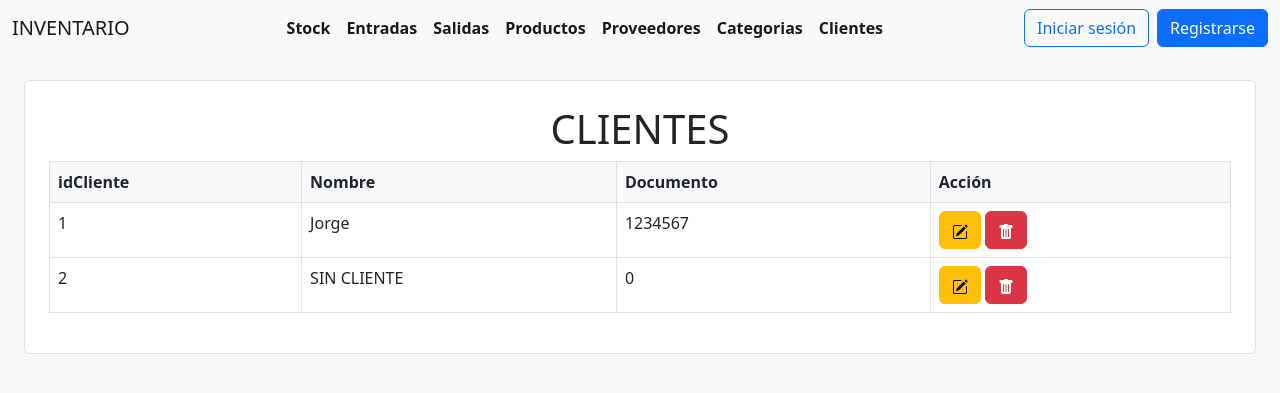
After one commit to Dfespinal7/software_intentario_sena, a Django app: page /listar_cliente in a window 1280 px wide. The commit adds this page. Shown: the top 393 px of the page. Run offline with Django 5.2, Linux system fonts and the light colour scheme; data comes from the database, SQL or seed files in the repository; both versions use the stored data as it was after the commit.

Commit message:
se modifico formulario

```diff
--- a/software_inventario/inventario/models.py
+++ b/software_inventario/inventario/models.py
@@ -1,6 +1,15 @@
 from django.db import models
 
 # Create your models here.
+
+
+def default_cliente():
+    return Clientes.objects.get_or_create(id=2)[0]
+
+def default_proveedor():
+    return Proveedores.objects.get_or_create(id=2)[0]
+
+
 class Clientes(models.Model):
     idCliente=models.BigAutoField(primary_key=True,blank=True)
     nombre=models.CharField(max_length=150)
@@ -27,8 +36,8 @@ class Productos(models.Model):
     idProducto=models.CharField(primary_key=True,blank=True,max_length=150)
     idCategoria=models.ForeignKey(Categorias,on_delete=models.CASCADE)
     nombreProducto=models.CharField(max_length=150)
-    unidadMedida=models.CharField(max_length=150)
-    stock=models.IntegerField(null=True) #el stock es el resultado de la resta de entradas y salidas, no confundir con cantidad de las otras tablas
+    unidadMedida=models.CharField(max_length=150,default="sin unidad de medida")
+    stock=models.IntegerField(null=True,default=0) #el stock es el resultado de la resta de entradas y salidas, no confundir con cantidad de las otras tablas
 
     def __str__(self):
         return f"{self.nombreProducto}"
@@ -37,10 +46,10 @@ class Entradas(models.Model):
     idEntrada=models.BigAutoField(primary_key=True,blank=True)
     idProveedor=models.ForeignKey(Proveedores,on_delete=models.CASCADE)
     idProducto=models.ForeignKey(Productos,on_delete=models.CASCADE)
-    unidadMedida=models.CharField(max_length=150)
-    observacion=models.CharField(max_length=150)
-    cantidadEntrada=models.IntegerField()
-    valorUnidad=models.DecimalField(max_digits=30,decimal_places=0)
+    unidadMedida=models.CharField(max_length=150,default=0)
+    observacion=models.CharField(max_length=150,default=0)
+    cantidadEntrada=models.IntegerField(default=0)
+    valorUnidad=models.DecimalField(max_digits=30,decimal_places=0,default=0)
 
     def __str__(self):
         return f"{self.cantidadEntrada}" #esto es una prueba
@@ -50,9 +59,9 @@ class Salidas(models.Model):
     idProducto=models.ForeignKey(Productos,on_delete=models.CASCADE)
     idCliente=models.ForeignKey(Clientes,on_delete=models.CASCADE)
     documento=models.CharField(max_length=150)  #viene del cliente
-    observacion=models.CharField(max_length=150)
-    cantidadSalida=models.IntegerField()
-    valorUnidad=models.IntegerField()
+    observacion=models.CharField(max_length=150,default="sin Observacion")
+    cantidadSalida=models.IntegerField(default=0)
+    valorUnidad=models.IntegerField(default=0)
 
     def __str__(self):
         return f"{self.cantidadSalida}"
@@ -64,6 +73,6 @@ class StockInventarios(models.Model):
     unidadMedida=models.CharField(max_length=150) #va el nombre del producto
     idEntrada=models.ForeignKey(Entradas,on_delete=models.CASCADE) #este corresponde a la cantidad de la entrada
     idSalida=models.ForeignKey(Salidas,on_delete=models.CASCADE) #este corresponde a la cantidad de la salida
-    stock=models.IntegerField() #resultado de la resta de entre la entrada y la salida
-    valorUnidad=models.DecimalField(max_digits=30,decimal_places=0) #puede venir de la tabla productos
-    valorInvenario=models.IntegerField() #es la multiplicacion entre el stock y valorUnidad
+    stock=models.IntegerField(default=0) #resultado de la resta de entre la entrada y la salida
+    valorUnidad=models.DecimalField(max_digits=30,decimal_places=0,default=0) #puede venir de la tabla productos
+    valorInvenario=models.IntegerField(default=0) #es la multiplicacion entre el stock y valorUnidad
--- a/software_inventario/inventario/templates/inventario/base.html
+++ b/software_inventario/inventario/templates/inventario/base.html
@@ -34,13 +34,13 @@
                     <a class="nav-link active fw-bold" aria-current="page" href="{% url 'listar_producto' %}">Productos</a>
                   </li>
                   <li class="nav-item">
-                    <a class="nav-link active fw-bold" aria-current="page" href="#">Proveedores</a>
+                    <a class="nav-link active fw-bold" aria-current="page" href="{% url 'listar_proveedor' %}">Proveedores</a>
                   </li>
                   <li class="nav-item">
                     <a class="nav-link active fw-bold" aria-current="page" href="#">Categorias</a>
                   </li>
                   <li class="nav-item">
-                    <a class="nav-link active fw-bold" aria-current="page" href="#">Clientes</a>
+                    <a class="nav-link active fw-bold" aria-current="page" href="{% url 'listar_cliente' %}">Clientes</a>
                   </li>
               </ul>
           </div>
--- /dev/null
+++ b/software_inventario/inventario/templates/inventario/cliente/listar_cliente.html
@@ -0,0 +1,37 @@
+{% extends 'inventario/base.html' %}
+{% load static %}
+{% block titul %}Inicio{% endblock %}
+{% block container %}
+<div class="bg-white p-4 m-4 border rounded">
+    <h1 class="text-center">CLIENTES</h1>
+    <table class="table table-bordered">
+        <thead class="bg-light">
+            <tr>
+                <th>idCliente</th>
+                <th>Nombre</th>
+                <th>Documento</th>
+                <th>Acción</th>
+            </tr>
+        </thead>
+        <tbody>
+            {% for i in data %}
+                <tr>
+                <td>{{i.idCliente}}</td>
+                <td>{{i.nombre}}</td>
+                <td>{{i.documento}}</td>
+                <td>
+                    <button class="btn btn-warning"><svg xmlns="http://www.w3.org/2000/svg" width="16" height="16" fill="currentColor" class="bi bi-pencil-square" viewBox="0 0 16 16">
+                        <path d="M15.502 1.94a.5.5 0 0 1 0 .706L14.459 3.69l-2-2L13.502.646a.5.5 0 0 1 .707 0l1.293 1.293zm-1.75 2.456-2-2L4.939 9.21a.5.5 0 0 0-.121.196l-.805 2.414a.25.25 0 0 0 .316.316l2.414-.805a.5.5 0 0 0 .196-.12l6.813-6.814z"/>
+                        <path fill-rule="evenodd" d="M1 13.5A1.5 1.5 0 0 0 2.5 15h11a1.5 1.5 0 0 0 1.5-1.5v-6a.5.5 0 0 0-1 0v6a.5.5 0 0 1-.5.5h-11a.5.5 0 0 1-.5-.5v-11a.5.5 0 0 1 .5-.5H9a.5.5 0 0 0 0-1H2.5A1.5 1.5 0 0 0 1 2.5z"/>
+                      </svg></button>
+                    <button class="btn btn-danger"><svg xmlns="http://www.w3.org/2000/svg" width="16" height="16" fill="currentColor" class="bi bi-trash-fill" viewBox="0 0 16 16">
+                        <path d="M2.5 1a1 1 0 0 0-1 1v1a1 1 0 0 0 1 1H3v9a2 2 0 0 0 2 2h6a2 2 0 0 0 2-2V4h.5a1 1 0 0 0 1-1V2a1 1 0 0 0-1-1H10a1 1 0 0 0-1-1H7a1 1 0 0 0-1 1zm3 4a.5.5 0 0 1 .5.5v7a.5.5 0 0 1-1 0v-7a.5.5 0 0 1 .5-.5M8 5a.5.5 0 0 1 .5.5v7a.5.5 0 0 1-1 0v-7A.5.5 0 0 1 8 5m3 .5v7a.5.5 0 0 1-1 0v-7a.5.5 0 0 1 1 0"/>
+                      </svg></i></button>
+                </td>
+                </tr>
+            {% endfor %}
+        </tbody>
+
+    </table>
+</div>
+{% endblock %}
--- a/software_inventario/inventario/templates/inventario/producto/form_productos.html
+++ b/software_inventario/inventario/templates/inventario/producto/form_productos.html
@@ -58,8 +58,8 @@
                             <div class="mb-3">
                                 <input type="hidden" name="idEntrada" value="{{idEntrada}}">
                                 <label for="input3" class="form-label">Proveedores</label>
-                                <select name="idProveedor" id="" class="form-control">
-                                    <option value="">Selecciones Proveedor</option>
+                                <select name="idProveedor" id="2" class="form-control">
+                                    <option value="2">Selecciones Proveedor</option>
                                     {% for i in proveedores %}
                                     <option value="{{i.idProveedor}}">{{i.nombre}}</option>
                                     {% endfor %}
@@ -94,7 +94,7 @@
                                 <input type="hidden" name="idSalida" value="{{idSalida}}">
                                 <label for="input5" class="form-label">Cliente</label>
                                 <select name="idCliente" id="documento" onchange="actDocumento()" class="form-control">
-                                    <option value="" >Seleccione Cliente</option>
+                                    <option value="2" >Seleccione Cliente</option>
                                     {% for i in clientes %}
                                     <option value="{{i.idCliente}}" data-documento="{{i.documento}}">{{i.nombre}}</option>
                                     {% endfor %}
--- a/software_inventario/inventario/urls.py
+++ b/software_inventario/inventario/urls.py
@@ -8,4 +8,6 @@ urlpatterns = [
     path('form_guardar', form_guardar,name="form_guardar"),
     path('guardar_datos', guardar_datos,name="guardar_datos"),
     path('listar_salida',listar_salida,name="listar_salida"),
+    path('listar_proveedor',listar_proveedor,name="listar_proveedor"),
+    path('listar_cliente',listar_cliente,name="listar_cliente"),
 ]
--- a/software_inventario/inventario/views.py
+++ b/software_inventario/inventario/views.py
@@ -36,23 +36,23 @@ def guardar_datos(request):
         idCategoria=Categorias.objects.get(pk=request.POST.get("idCategoria"))
         nombre=request.POST.get("nombreProducto")
         unidadMedi=request.POST.get("unidadMedida")
-        stock=request.POST.get("stock")
+        stock=request.POST.get("stock",0) or 0
         #Entrada
         idEntrada=request.POST.get("idEntrada")
         idProveedor=Proveedores.objects.get(pk=request.POST.get("idProveedor"))
         #idProducto=request.POST.get("idProducto")
         #unidadMedi=request.POST.get("unidadMedida")
         obsent=request.POST.get("obsent")
-        cantent=request.POST.get("cantent")
-        valoruEntr=request.POST.get("valoruEntr")
+        cantent=request.POST.get("cantent",0) or 0
+        valoruEntr=request.POST.get("valoruEntr",0) or 0
         #Salida
         idSalida=request.POST.get("idSalida")
         #idProducto=request.POST.get("idProducto")
         idCliente=Clientes.objects.get(pk=request.POST.get("idCliente"))
-        doc=request.POST.get("documento")
+        doc=request.POST.get("documento",0)or 0
         obssal=request.POST.get("obssal")
-        cantsal=request.POST.get("cantsal")
-        valoruSal=request.POST.get("valoruSal")
+        cantsal=request.POST.get("cantsal",0) or 0
+        valoruSal=request.POST.get("valoruSal",0) or 0
         #stock
         idStockInventadrio=request.POST.get("idStock")
         #idCategoria=Categorias.objects.get(pk=request.POST.get("idCategoria"))
@@ -62,7 +62,7 @@ def guardar_datos(request):
         #idSalida=request.POST.get("idSalida")
         #stock=request.POST.get("stock")
         #valoruEntr=request.POST.get("valoruEntr")
-        valorinv=request.POST.get("valorinv")
+        valorinv=request.POST.get("valorinv",0) or 0
 
 
         q=Productos(idProducto=idProducto,idCategoria=idCategoria,nombreProducto=nombre,unidadMedida=unidadMedi,stock=stock)
@@ -92,5 +92,12 @@ def listar_salida(request):
         context={"data":k}
         return render(request,'inventario/salida/listar_salidas.html',context)
 
-def editar_producto(request,idProducto):
-     pass
+def listar_proveedor(request):
+     q=Proveedores.objects.all()
+     contex={"data":q}
+     return render(request,'inventario/proveedor/listar_proveedor.html',contex)
+
+def listar_cliente(request):
+     q=Clientes.objects.all()
+     contex={"data":q}
+     return render(request,'inventario/cliente/listar_cliente.html',contex)
```
Also changed, not shown: software_inventario/inventario/templates/inventario/proveedor/listar_proveedor.html (added, +34 -0 lines), software_inventario/db.sqlite3, software_inventario/inventario/migrations/0007_alter_entradas_cantidadentrada_and_more.py (added), software_inventario/inventario/migrations/0008_alter_productos_stock.py (added), software_inventario/inventario/migrations/0009_alter_entradas_idproveedor_alter_salidas_idcliente.py (added), software_inventario/inventario/migrations/0010_alter_entradas_idproveedor_alter_salidas_idcliente.py (added), software_inventario/inventario/migrations/0011_alter_entradas_idproveedor_alter_salidas_idcliente.py (added).
